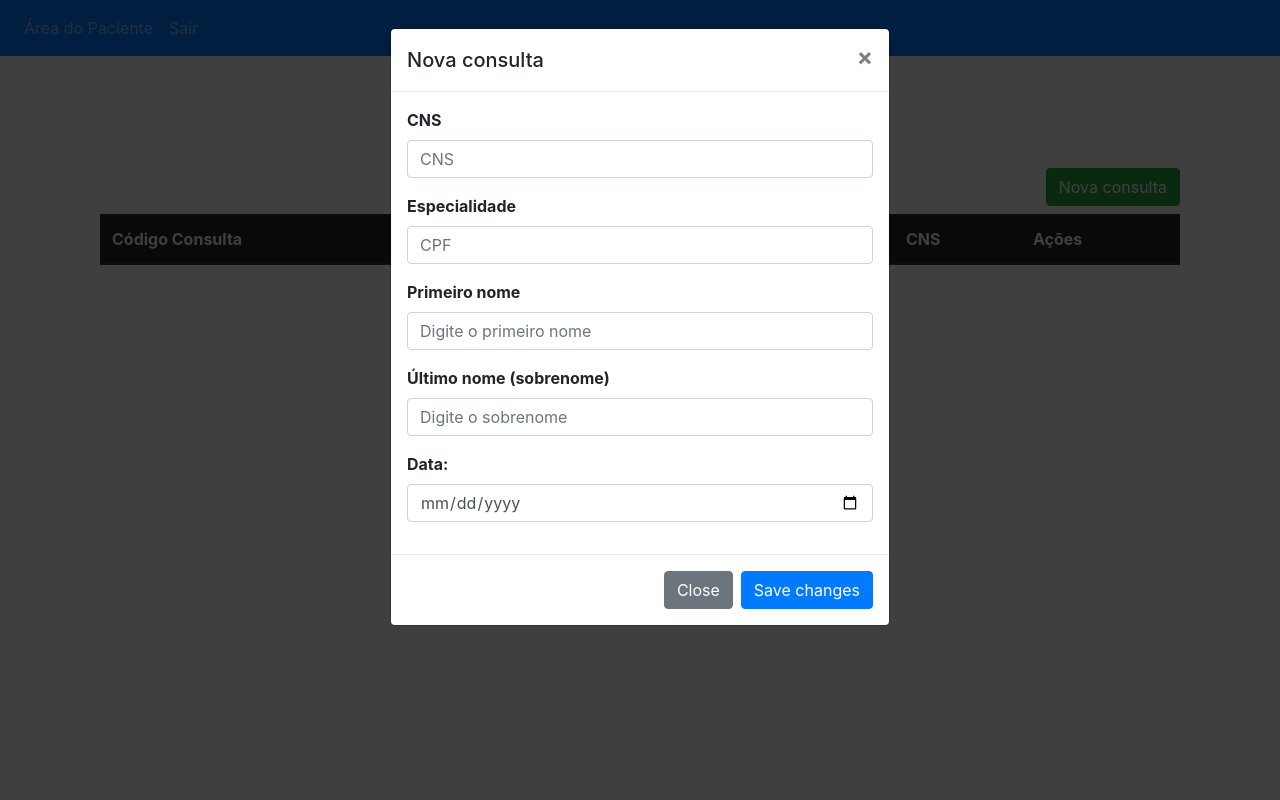
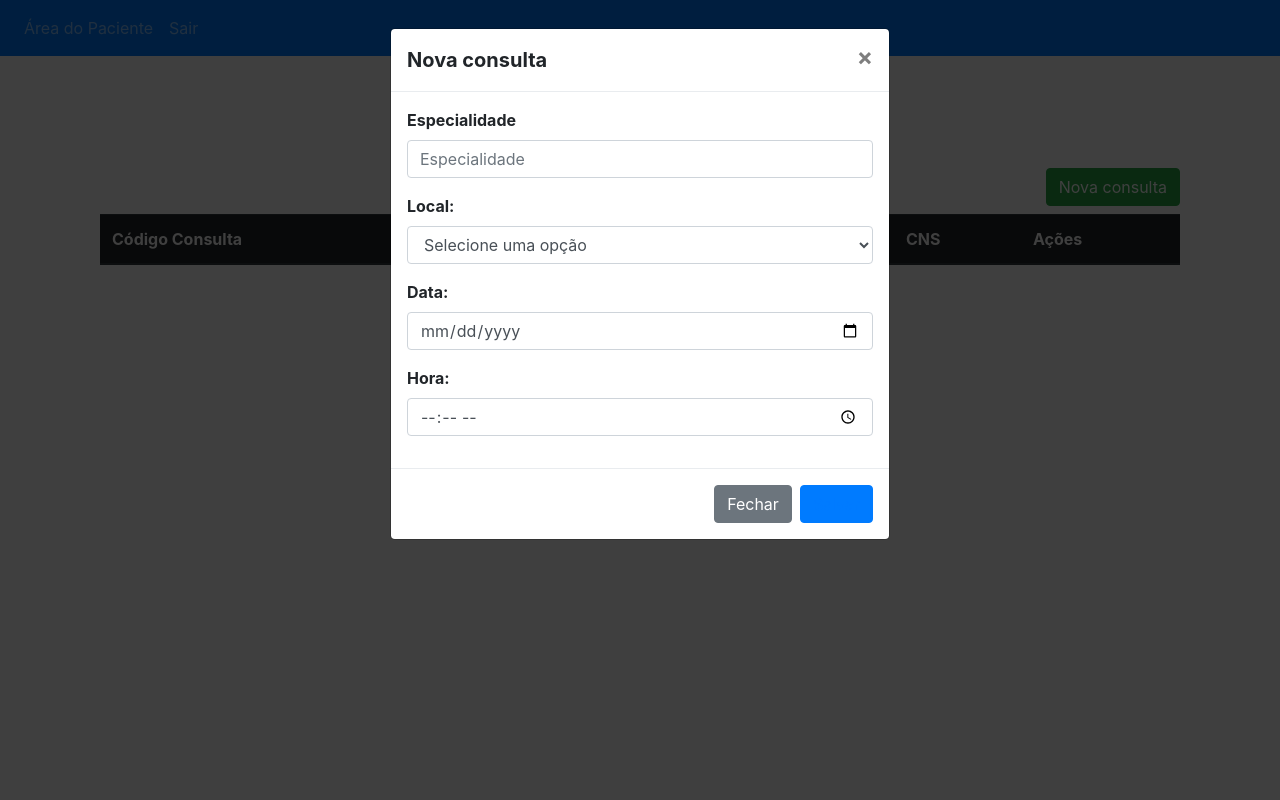
Before and after one commit to alexandrenjr/trabalho-lbd, a Flask app: page /consultas in a window 1280 px wide, after a click on "Nova consulta". Run offline with Flask 2, Linux system fonts and the light colour scheme; the visitor is signed in with stand-in values (Sample User, id 1); lists and menus that the app fills with data are empty; parts of the project's set-up code (start-up, migrations or seed data) failed here and were passed over; some libraries are stand-ins or nearby versions.

Commit message:
views TO DO

```diff
--- a/webapp/models.py
+++ b/webapp/models.py
@@ -14,7 +14,6 @@
 
 class Consulta(db.Model):
     cod_consulta = db.Column(db.String(10), primary_key=True)
-    tipo_consulta = db.Column(db.Boolean, nullable=False)
     data = db.Column(db.DateTime(timezone=True), nullable=False)
     local = db.Column(db.String(50), nullable=False)
     cns_paciente = db.Column(db.String(15), db.ForeignKey('paciente.cns_paciente'))
--- a/webapp/templates/consultas.html
+++ b/webapp/templates/consultas.html
@@ -4,8 +4,8 @@
         <div class="modal-dialog" role="document">
         <div class="modal-content">
             <div class="modal-header">
-            <h5 class="modal-title" id="exampleModalLabel">Nova consulta</h5>
-            <button type="button" class="close" data-dismiss="modal" aria-label="Fechar">
+            <h5 class="modal-title" id="exampleModalLabel"><b>Nova consulta</b></h5>
+            <button type="button" class="close" data-dismiss="modal" aria-label="close">
                 <span aria-hidden="true">&times;</span>
             </button>
             </div>
@@ -13,55 +13,38 @@
 
                 <form method="POST", autocomplete="off">
                     <div class="form-group">
-                      <label for="cns"><b>CNS</b></label>
+                      <label for=""><b>Especialidade</b></label>
                       <input
                         type="text"
                         class="form-control"
-                        id="cns"
-                        name="cns"
-                        placeholder="CNS"
+                        id="especialidade"
+                        name="especialidade"
+                        placeholder="Especialidade"
                       />
                     </div>
                     <div class="form-group">
-                      <label for="cpf"><b>Especialidade</b></label>
-                      <input
-                        type="text"
-                        class="form-control"
-                        id="cpf"
-                        name="cpf"
-                        placeholder="CPF"
-                      />
+                      <label for="local"><b>Local:</b></label>
+                      <select name="local" class="form-control" id="local">
+                        <option selected disabled hidden>Selecione uma opção</option>
+                        <option>Santa Casa</option>
+                        <option>Hospital Regional</option>
+                        <option>Hospital Universitário</option>
+                      </select>
                     </div>
-                    <div class="form-group", autocomplete="off">
-                      <label for="cpf"><b>Primeiro nome</b></label>
-                      <input
-                        type="text"
-                        class="form-control"
-                        id="primeiro_nome"
-                        name="primeiro_nome"
-                        placeholder="Digite o primeiro nome"
-                      />
-                    </div>
-                    <div class="form-group", autocomplete="off">
-                      <label for="cpf"><b>Último nome (sobrenome)</b></label>
-                      <input
-                        type="text"
-                        class="form-control"
-                        id="ultimo_nome"
-                        name="ultimo_nome"
-                        placeholder="Digite o sobrenome"
-                      />
-                    </div>
-                    <div class="form-group", autocomplete="off">
-                        <label for="cpf"><b>Data:</b></label>
+                    <div class="form-group">
+                        <label for="data"><b>Data:</b></label>
                         <input class="form-control" id="date" type="date">
                     </div>
+                    <div class="form-group">
+                      <label for="time"><b>Hora:</b></label>
+                      <input class="form-control" id="date" type="time">
+                  </div>
                 </form>
 
             </div>
             <div class="modal-footer">
-            <button type="button" class="btn btn-secondary" data-dismiss="modal">Close</button>
-            <button type="button" class="btn btn-primary">Save changes</button>
+            <button type="button" class="btn btn-secondary" data-dismiss="modal">Fechar</button>
+            <button type="submit" class="btn btn-primary"><a href="/consultas/nova-consulta/">Salvar</a></button>
             </div>
         </div>
         </div>
--- a/webapp/views.py
+++ b/webapp/views.py
@@ -1,5 +1,8 @@
-from flask import Blueprint, render_template
+from flask import Blueprint, render_template, request
 from flask_login import login_required, current_user
+from werkzeug.utils import redirect
+from .models import Consulta
+from . import db
 
 views = Blueprint('views', __name__)
 
@@ -16,7 +19,38 @@
 @views.route('/consultas', methods=['GET', 'POST'])
 @login_required
 def consultas():
+
     return render_template("consultas.html", user=current_user)
+
+@views.route('/consultas/nova_consulta/', methods=['GET', 'POST'])
+@login_required
+def nova_consulta():
+    if request.method == 'POST':
+        local = request.form['local']
+        data = request.form.getlist('data')
+        hora = request.form.getlist('hora')
+
+        print(local[0])
+        print(data[0])
+        print(hora[0])
+
+    return redirect('/consultas')
+
+@views.route('/consultas/editar/<cod_consulta>')
+def editar(cod_consulta):
+    consulta = Consulta.query.get(cod_consulta)
+    db.session.delete(consulta)
+    db.session.commit()
+
+    return redirect('/consultas')
+
+@views.route('/consultas/apagar/<cod_consulta>')
+def apagar(cod_consulta):
+    consulta = Consulta.query.get(cod_consulta)
+    db.session.delete(consulta)
+    db.session.commit()
+
+    return redirect('/consultas')
 
 @views.route('/vacinas', methods=['GET', 'POST'])
 @login_required
```
Also changed, not shown: webapp/templates/vacinas.html (+0 -8 lines).
